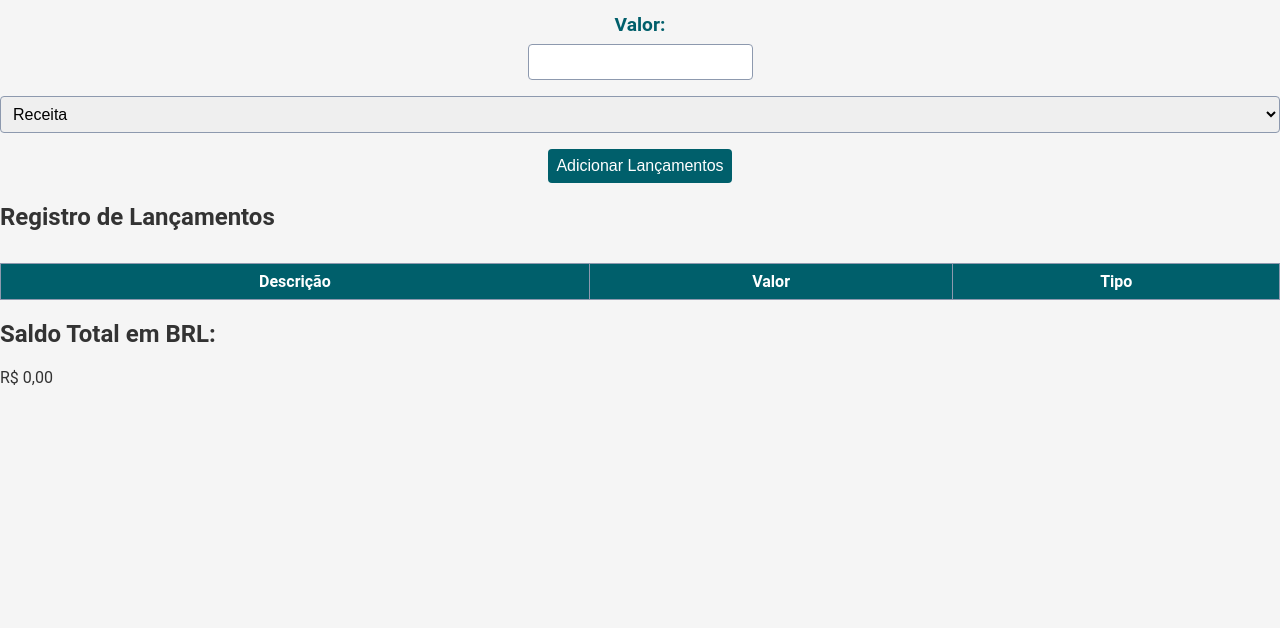
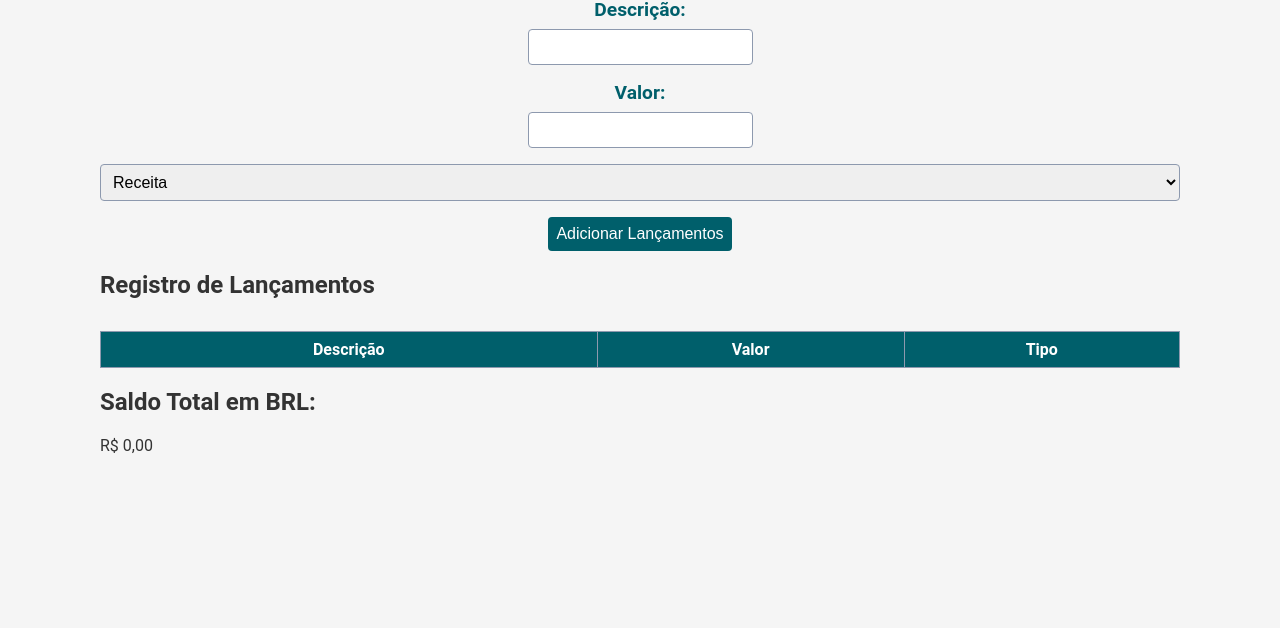
Before and after one commit to Fspaulohenrique/fluxo-de-caixa-html-css--js, a plain HTML site: page index.html in a window 1280 px wide. Shown: the part 172-800 px from the top of the page. Drawn offline with Linux system fonts and the light colour scheme.

Commit message:
Adicionando margin no body

```diff
--- a/style.css
+++ b/style.css
@@ -15,7 +15,7 @@
     color: var(--cor-texto);
     background-color: var(--cor-fundo);
     padding: 0;
-    margin: 0;
+    margin: 100px;
   }
 
   /* Estilo do cabeçalho */
```
